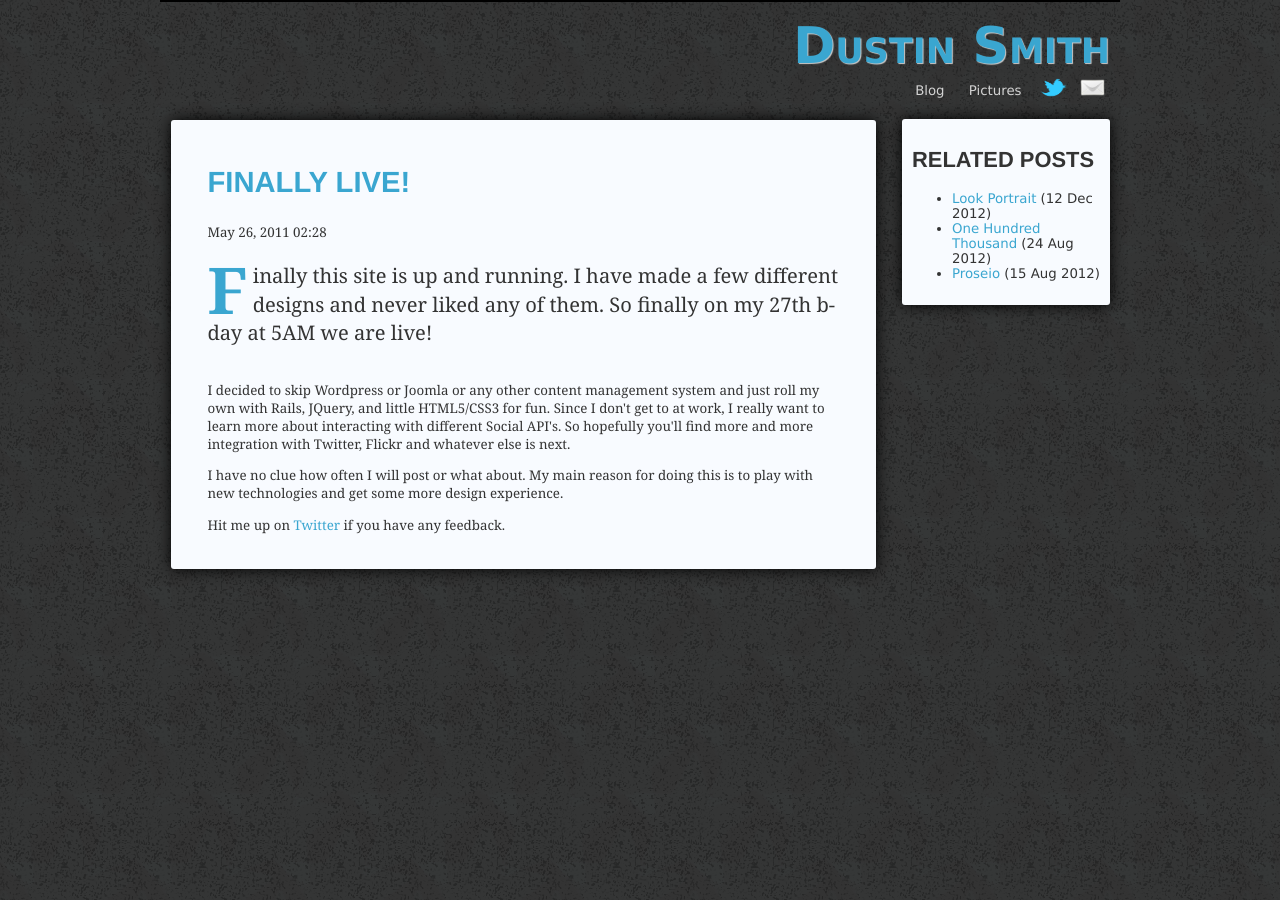
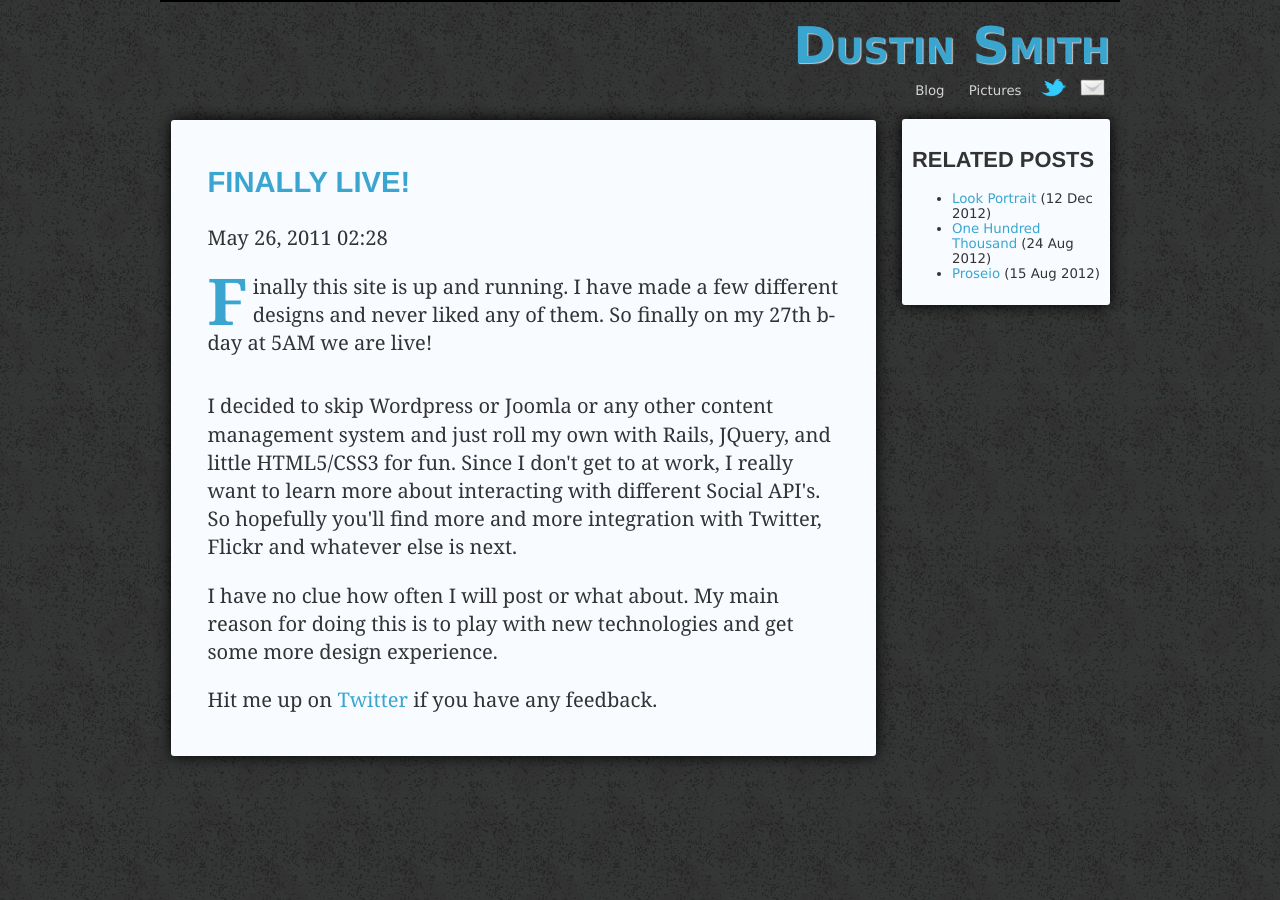
Before and after one commit to dustinsmith1024/dustinsmith1024.github.com, a Jekyll site: the page built from _posts/2011-05-26-finally-live.md, in a window 1280 px wide. Built offline with Jekyll 4.4.1, drawn with Linux system fonts in a browser that asks for light colours; Markdown is read by kramdown in place of the engine named in the settings.

Commit message:
Update assets/css/smith.css
made all the p's bigger

```diff
--- a/assets/css/smith.css
+++ b/assets/css/smith.css
@@ -476,7 +476,7 @@
   box-shadow: -2px 0px 5px gray;
  */
 }
-p.intro {
+p, p.intro {
   line-height: 1.4em;
   font-size: 1.38em; /* 18px; */
 }
```
